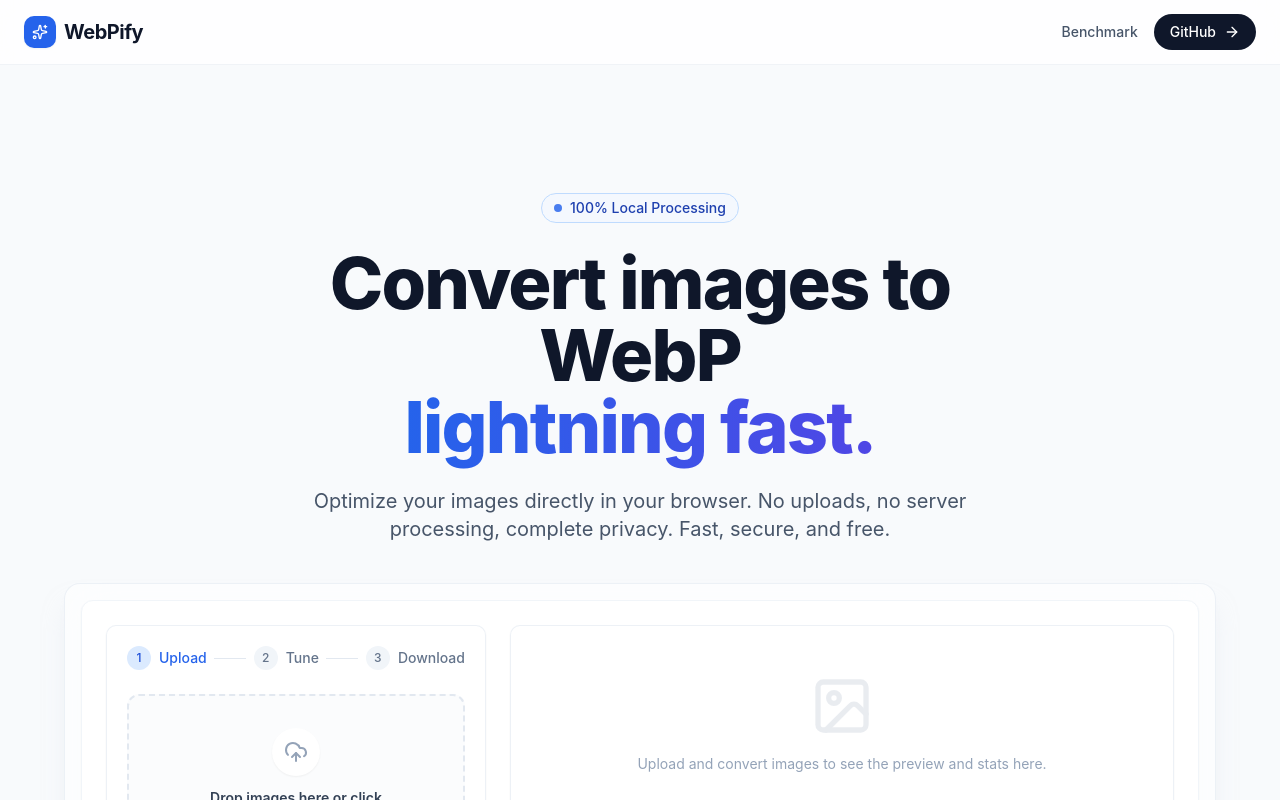
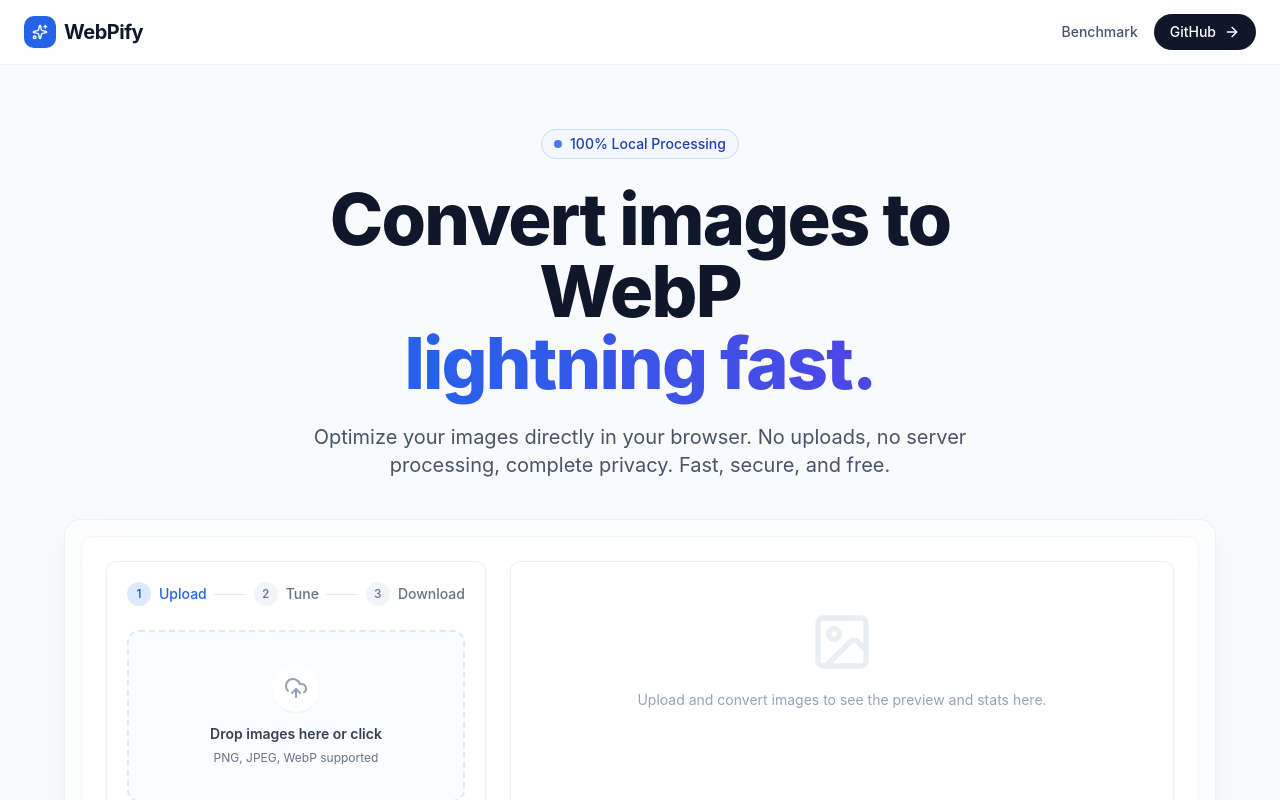
Before and after one commit to coda1997/WebPify, a Next.js app: page / in a window 1280 px wide. Shown: the top 800 px of the page. Built offline with nearby package versions, Linux system fonts and the light colour scheme.

Commit message:
style: reduce top padding in hero section

```diff
--- a/app/page.tsx
+++ b/app/page.tsx
@@ -33,7 +33,7 @@
       </header>
 
       {/* Hero Section */}
-      <section className="relative overflow-hidden pt-16 md:pt-24 lg:pt-32">
+      <section className="relative overflow-hidden pt-8 md:pt-12 lg:pt-16">
         <div className="absolute inset-0 -z-10 bg-[radial-gradient(ellipse_at_top,_var(--tw-gradient-stops))] from-blue-100 via-slate-50 to-slate-50"></div>
         <div className="container mx-auto px-4 md:px-6">
           <div className="mx-auto max-w-3xl text-center">
```
